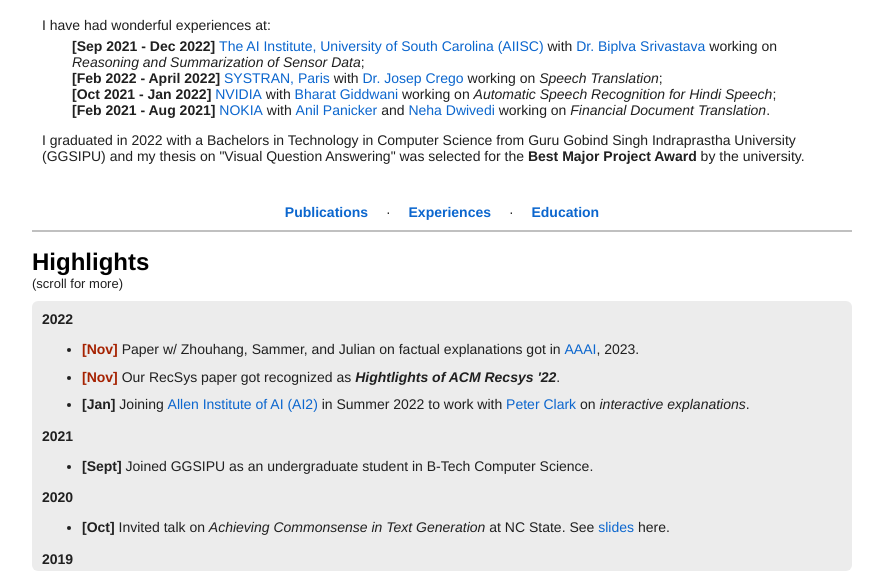
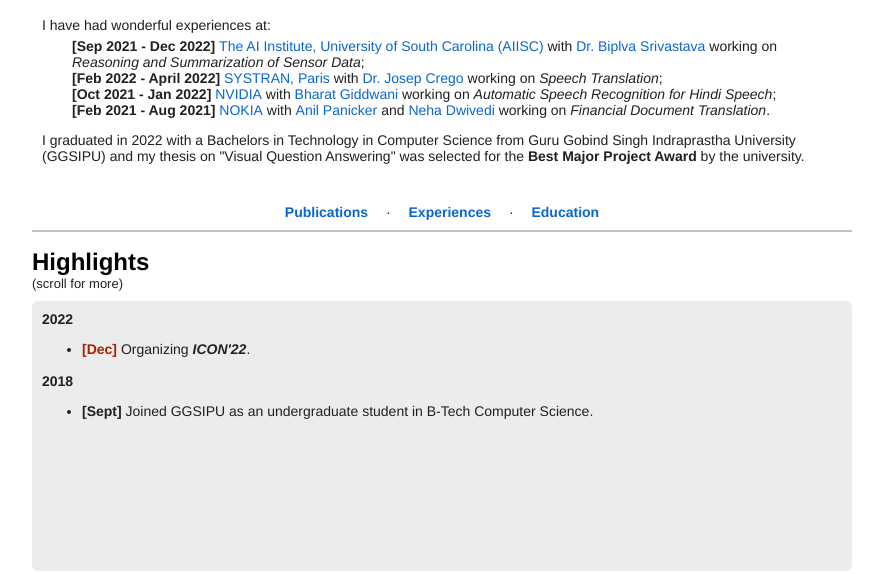
Before and after one commit to Priyanshiguptaaa/Academic-Website, a plain HTML site: page main.html in a window 1280 px wide. Shown: the part 458-1032 px from the top of the page, without its empty margins (198-1081 px from the left). Drawn offline with Linux system fonts and the light colour scheme.

Commit message:
update news

```diff
--- a/main.html
+++ b/main.html
@@ -371,11 +371,11 @@
             <td width="100%" valign="middle"> -->
               <strong>2022</strong>
               <ul>
-                <li><span style="color:rgb(165, 33, 0);"><strong>[Nov]</strong></span> Paper w/ Zhouhang, Sammer, and Julian on factual explanations got in <a href="https://aaai.org/Conferences/AAAI-23/">AAAI</a>, 2023.</li>
-                <li><span style="color:rgb(165, 33, 0);"><strong>[Nov]</strong></span> Our RecSys paper got recognized as <em><strong>Hightlights of ACM Recsys '22</strong></em>.</li>
-                <li><strong>[Jan]</strong></span> Joining <a href= https://allenai.org/aristo>Allen Institute of AI (AI2)</a> in Summer 2022 to work with <a href="https://allenai.org/team/peterc">Peter Clark</a> on <i>interactive explanations</i>.</li>
+                <!-- <li><span style="color:rgb(165, 33, 0);"><strong>[Nov]</strong></span> Paper w/ Zhouhang, Sammer, and Julian on factual explanations got in <a href="https://aaai.org/Conferences/AAAI-23/">AAAI</a>, 2023.</li> -->
+                <li><span style="color:rgb(165, 33, 0);"><strong>[Dec]</strong></span> Organizing <em><strong>ICON'22</strong></em>.</li>
+                <!-- <li><strong>[Jan]</strong></span> Joining <a href= https://allenai.org/aristo>Allen Institute of AI (AI2)</a> in Summer 2022 to work with <a href="https://allenai.org/team/peterc">Peter Clark</a> on <i>interactive explanations</i>.</li> -->
               </ul>
-              <strong>2021</strong>
+              <!-- <strong>2021</strong>
               <ul>
                 <li><strong>[Sept]</strong> Joined GGSIPU as an undergraduate student in B-Tech Computer Science.</li>
               </ul>
@@ -386,7 +386,7 @@
               <strong>2019</strong>
               <ul>
                 <li><strong>[Sept]</strong> Joined GGSIPU as an undergraduate student in B-Tech Computer Science.</li>
-              </ul>
+              </ul> -->
               <strong>2018</strong>
               <ul>
                 <li><strong>[Sept]</strong> Joined GGSIPU as an undergraduate student in B-Tech Computer Science.</li>
```
